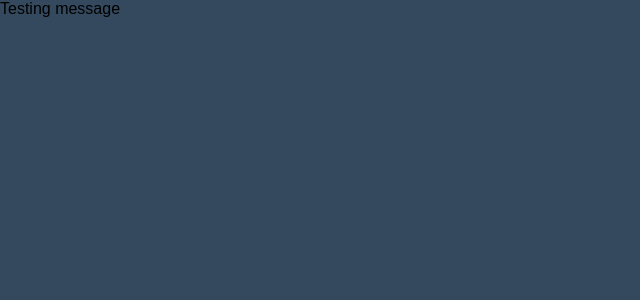
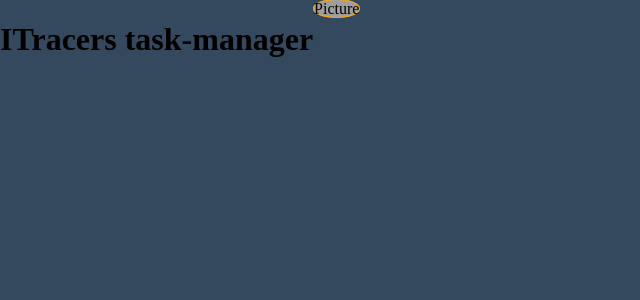
Before and after one commit to OrangeMGE/Coursework_ToDo, a React app: page /todo in a window 1280 px wide. Shown: the top 300 px of the page, without its empty margins (0-640 px from the left). Built offline with nearby package versions, Linux system fonts and the light colour scheme; grey boxes are pictures that could not be loaded; the HTML template or start-up script is replaced by a standard one.

Commit message:
Route-Todo

```diff
--- a/src/component/Todo/Todo.css
+++ b/src/component/Todo/Todo.css
@@ -0,0 +1,19 @@
+.main {
+    font-family: 'Bangers', cursive;
+    font-size: 16px;
+}
+
+/* header */
+
+.headerNav {
+    display: flex;
+
+}
+
+.photoProfile {
+    border: orange 1px solid;
+    border-radius: 50%;
+    width: 50px;
+    height: 50px;
+    background-image: url('/dist/picture/glif.jpg');
+}
--- a/src/component/Todo/Todo.js
+++ b/src/component/Todo/Todo.js
@@ -6,7 +6,15 @@ export default class Todo extends Component {
 
     render(){
         return(
-            <div> Testing message </div>
+            <div className= {styles.main} >
+                <header className = {styles.headerNav} >
+                    <h1> ITracers task-manager</h1>
+                    <nav>
+                        <a className={styles.photoProfile}>  Picture </a>
+                    </nav>
+
+                </header>
+            </div>
         )
     }
 }
```
Also changed, not shown: 2 other files (tests, documents, lock files or other folders).
